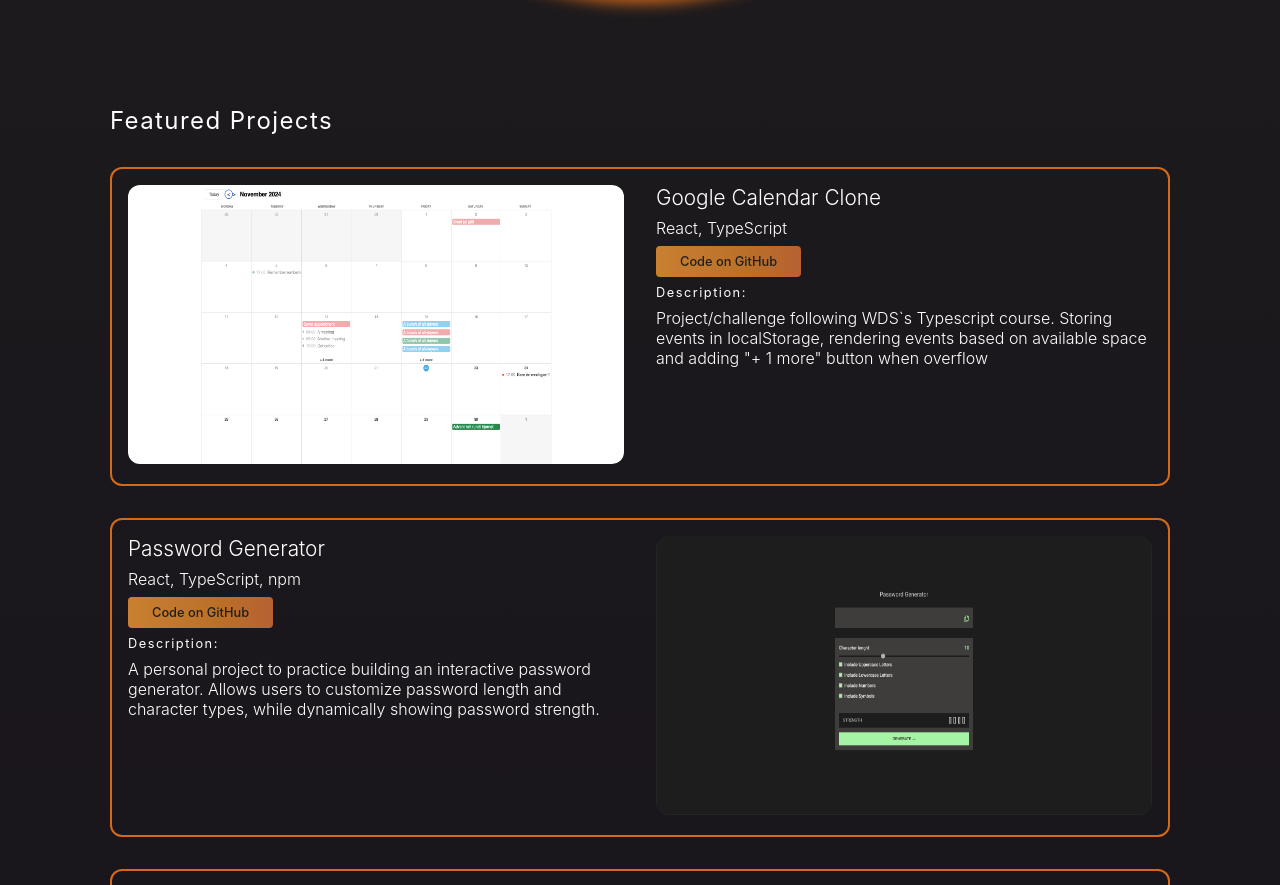
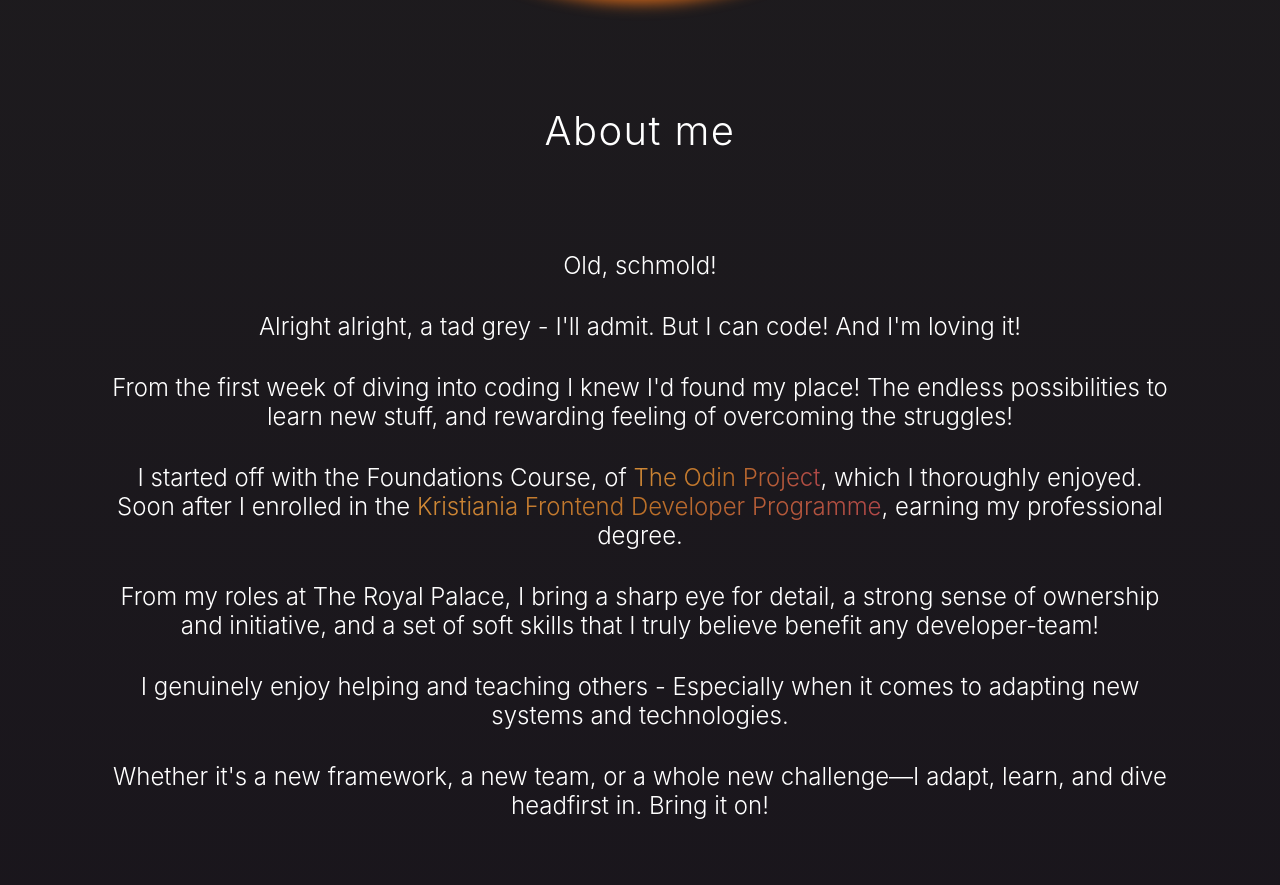
Before and after one commit to SimonADW/240910-portfolio-simon-winter, a React (Vite) app: page / in a window 1280 px wide. Shown: the part 910-1795 px from the top of the page. Built offline with nearby package versions, Linux system fonts and the light colour scheme.

Commit message:
Add about section

```diff
--- a/src/App.tsx
+++ b/src/App.tsx
@@ -9,6 +9,7 @@
 import FooterComponent from './components/Footer/FooterComponen'
 import ContactComponent from './components/Contact/ContactComponent'
 import AvatarToast from './components/AvatarToast/AvatarToast'
+import AboutSection from './components/AboutSection/AboutSection'
 
 function App() {
 
@@ -17,8 +18,9 @@
       <HeaderComponent />
       <main>
       <HeroComponent />
+      <AboutSection />
       <ProjectsSection />
-      <TechnologiesSection />
+      {/* <TechnologiesSection /> */}
       <ContactComponent />
       </main>
       <AvatarToast />
--- /dev/null
+++ b/src/components/AboutSection/AboutSection.module.css
@@ -0,0 +1,32 @@
+
+.aboutSection {
+	min-height: 80vh;	/* Gives the section enough space to "stand alone" */
+	display: flex;
+	flex-direction: column;
+	justify-content: center;
+	gap: var(--spacing-lg);
+	font-size: 1.5rem;
+	font-weight: 300;
+	text-align: center;
+	scroll-margin-top: 100px; /* Ensures the about link scrolls to just above the next section */
+}
+
+.aboutHeader {
+	margin-bottom: var(--spacing-xl);
+	font-size: 2.5rem;
+	font-weight: 300;
+}
+
+.aboutSection a {
+	background: var(--button-gradient-color);
+	background-clip: text;
+	color: transparent;
+
+}
+
+.aboutSection a:hover {
+	transition: 200ms;
+	color: var(--secondary-color);
+	text-decoration: underline;
+	text-decoration-color: var(--border-large-color);
+}
--- /dev/null
+++ b/src/components/AboutSection/AboutSection.tsx
@@ -0,0 +1,21 @@
+import React from 'react'
+import style from "./AboutSection.module.css";
+
+const AboutSection = () => {
+  return (
+	<>
+	<section id='about' className={style.aboutSection}>
+		<h2 className={style.aboutHeader}>About me</h2>
+		<p>Old, schmold!</p>
+		<p>Alright alright, a tad grey - I'll admit. But I can code! And I'm loving it!</p>
+		<p>From the first week of diving into coding I knew I'd found my place! The endless possibilities to learn new stuff, and rewarding feeling of overcoming the struggles!</p>
+		<p>I started off with the Foundations Course, of <a href="https://www.theodinproject.com/" target='_blank'>The Odin Project</a>, which I thoroughly enjoyed. Soon after I enrolled in the <a href="https://www.kristiania.no/studier/fagskole/frontend-utvikling/" target='_blank'>Kristiania Frontend Developer Programme</a>, earning my professional degree.</p>
+		<p>From my roles at The Royal Palace, I bring a sharp eye for detail, a strong sense of ownership and initiative, and a set of soft skills that I truly believe benefit any developer-team!</p>
+		<p>I genuinely enjoy helping and teaching others - Especially when it comes to adapting new systems and technologies.</p>
+		<p>Whether it's a new framework, a new team, or a whole new challenge—I adapt, learn, and dive headfirst in. Bring it on!</p>
+	</section>
+	</>
+  )
+}
+
+export default AboutSection
--- a/src/components/Nav/NavComponent.tsx
+++ b/src/components/Nav/NavComponent.tsx
@@ -14,12 +14,12 @@
 	return (
 		<>
 		<nav role="menu" className={`${style.nav} ${isSmallDevice ? style.navMenuLayout : style.navBarLayout} ${isMenuOpen && style.open}`}>
+				<a href="#about" tabIndex={isMenuOpen ? 0 : -1} onClick={()=>setIsMenuOpen(false)}>
+					About
+					<div className={style.linkUnderline}></div>
+				</a>
 				<a href="#projects" tabIndex={isMenuOpen ? 0 : -1} onClick={()=>setIsMenuOpen(false)}>
 					Projects
-					<div className={style.linkUnderline}></div>
-				</a>
-				<a href="#technologies" tabIndex={isMenuOpen ? 0 : -1} onClick={()=>setIsMenuOpen(false)}>
-					Technologies
 					<div className={style.linkUnderline}></div>
 				</a>
 				<a href="#contact" tabIndex={isMenuOpen ? 0 : -1} onClick={()=>setIsMenuOpen(false)}>
--- a/src/components/Technology/Technology.tsx
+++ b/src/components/Technology/Technology.tsx
@@ -13,13 +13,13 @@
 		<div className={style.technologies__techItem}>
 			<div className={style.technologies__techItem__textcontainer}>
 				<h3>{techItem.technology}</h3>
-				<p>{techItem.levelName}</p>
+				{/* <p>{techItem.levelName}</p> */}
 			</div>
-			<div
+			{/* <div
 				className={style.technologies__techItem__levelBar}
 				title={`${techItem.technology} skill level bar`}
 				style={{ width: `${techItem.percentage}%` }}
-			></div>
+			></div> */}
 		</div>
 	);
 };
```
